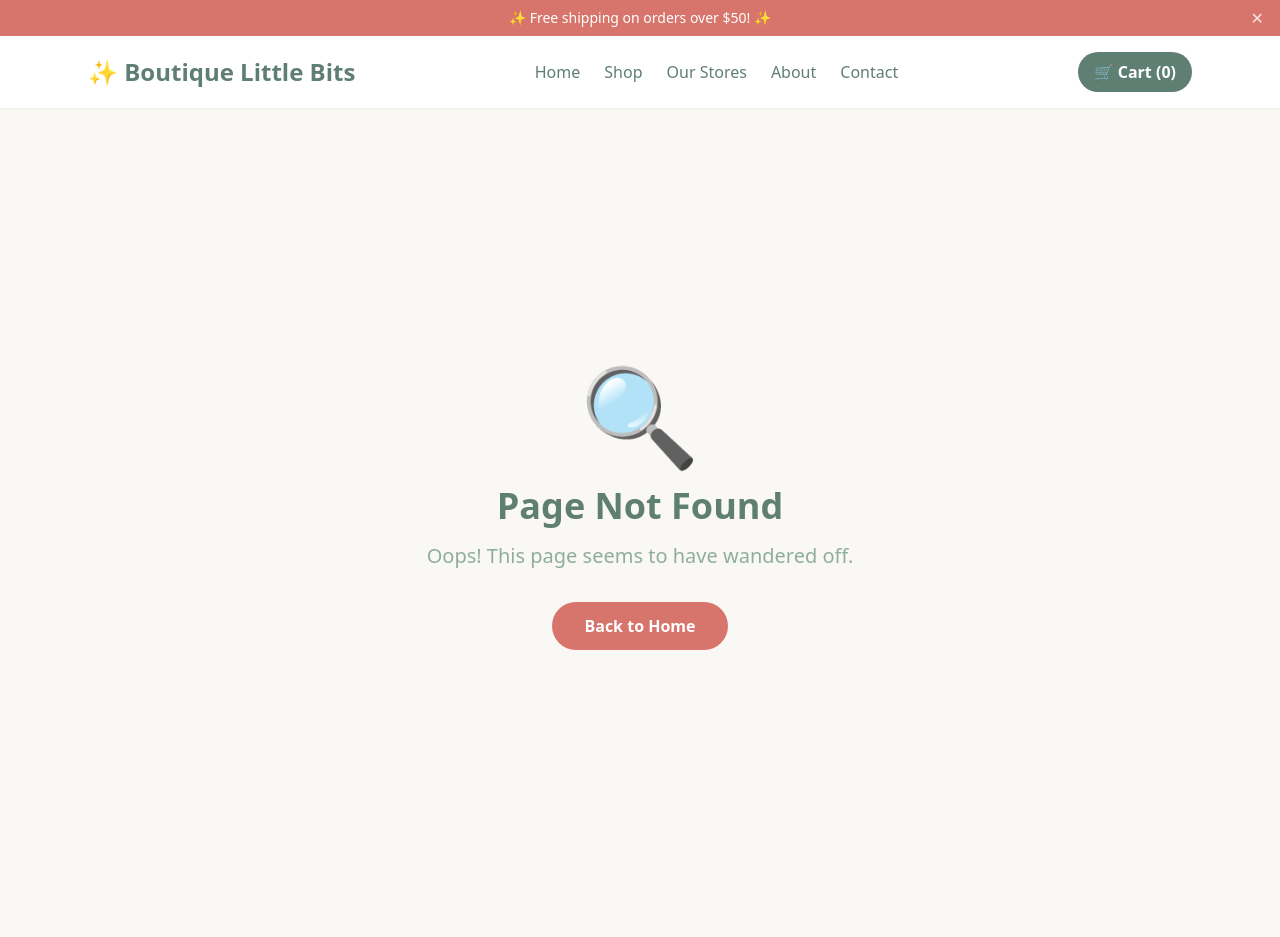
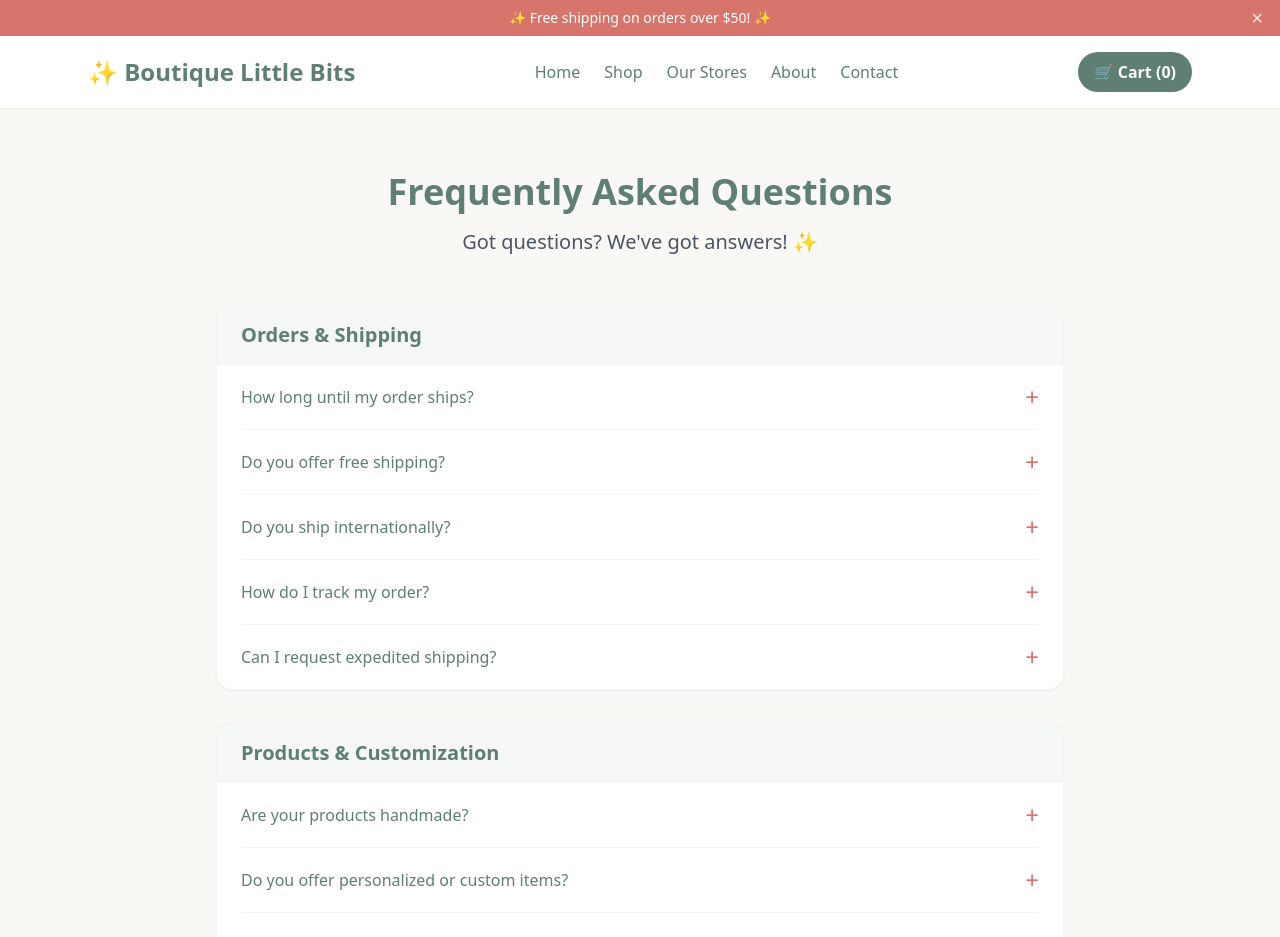
Before and after one commit to BoutiqueLittleBits-Admin/littlebits-hub, a Next.js app: page /faq in a window 1280 px wide. Before the commit this address had no page. Shown: the top 937 px of the page. Built offline with nearby package versions, Linux system fonts and the light colour scheme.

Commit message:
Create page.js

```diff
--- /dev/null
+++ b/app/faq/page.js
@@ -0,0 +1,183 @@
+"use client";
+import { useState } from 'react';
+
+const faqs = [
+  {
+    category: "Orders & Shipping",
+    questions: [
+      {
+        q: "How long until my order ships?",
+        a: "Most orders ship within 1-3 business days. Personalized items require up to 10 business days for customization. Some holiday and seasonal items have specific ship dates noted in their listings."
+      },
+      {
+        q: "Do you offer free shipping?",
+        a: "Yes! Orders over $50 qualify for FREE standard shipping within the US. 🎉"
+      },
+      {
+        q: "Do you ship internationally?",
+        a: "Yes, we ship worldwide! International orders typically take 2-4 weeks depending on destination and customs processing. The buyer is responsible for any customs duties or import fees."
+      },
+      {
+        q: "How do I track my order?",
+        a: "Once your order ships, you'll receive an email with tracking information. You can use that link to follow your package's journey!"
+      },
+      {
+        q: "Can I request expedited shipping?",
+        a: "Expedited shipping requests are handled on a case-by-case basis. Please contact us before placing your order if you need rush delivery, and we'll do our best to accommodate you."
+      }
+    ]
+  },
+  {
+    category: "Products & Customization",
+    questions: [
+      {
+        q: "Are your products handmade?",
+        a: "Our gift bags, kits, and holiday advent collections are hand-curated with intention and thoughtfulness — each one is put together with care to create a meaningful experience. Personalized items are handmade just for you!"
+      },
+      {
+        q: "Do you offer personalized or custom items?",
+        a: "Yes! Many of our products offer personalization options, which are noted in the individual listings. For special custom requests beyond what's listed, please contact us and we'll see what we can do!"
+      },
+      {
+        q: "Can I add a gift note to my order?",
+        a: "Absolutely! You can add a personalized gift message at checkout. It's perfect for sending gifts directly to loved ones."
+      },
+      {
+        q: "Do you offer gift wrapping?",
+        a: "Yes! Gift wrapping is available as an add-on at checkout. Your item will arrive beautifully wrapped and ready to give."
+      }
+    ]
+  },
+  {
+    category: "Changes & Cancellations",
+    questions: [
+      {
+        q: "Can I change or cancel my order?",
+        a: "Non-personalized orders can be changed or cancelled any time before they ship — just contact us ASAP! Personalized and custom orders cannot be cancelled once production begins, as they're made specifically for you."
+      },
+      {
+        q: "What if I entered the wrong shipping address?",
+        a: "Contact us immediately! If your order hasn't shipped yet, we can update the address. Once shipped, we cannot change the destination."
+      }
+    ]
+  },
+  {
+    category: "Returns & Issues",
+    questions: [
+      {
+        q: "What is your return policy?",
+        a: "Due to the hand-curated nature of our products, all sales are final. We do not accept returns or exchanges. Please review product descriptions carefully before ordering."
+      },
+      {
+        q: "What if my item arrives damaged?",
+        a: "Oh no! Please take photos of the damage (item and packaging) and contact us within 48 hours of delivery. Photos help us file a claim with USPS, and we'll work with you on a resolution."
+      },
+      {
+        q: "What if I received the wrong item?",
+        a: "We're so sorry! Contact us right away and we'll send the correct item at no extra cost. You're welcome to keep the wrong item — consider it a little bonus gift! 💝"
+      },
+      {
+        q: "My package says delivered but I don't have it. What do I do?",
+        a: "First, check with neighbors and your local post office. If still missing, contact us and we'll file a claim with USPS and work with you on next steps."
+      }
+    ]
+  },
+  {
+    category: "Payment & Security",
+    questions: [
+      {
+        q: "What payment methods do you accept?",
+        a: "We accept all major credit cards (Visa, Mastercard, American Express, Discover) through our secure Stripe checkout. Apple Pay and Google Pay are also available."
+      },
+      {
+        q: "Is my payment information secure?",
+        a: "Absolutely! All payments are processed through Stripe, a PCI-compliant payment processor. We never see or store your full credit card information."
+      }
+    ]
+  },
+  {
+    category: "Business Info",
+    questions: [
+      {
+        q: "Do you have a physical store?",
+        a: "We're an online-only boutique! This allows us to offer unique, curated items to customers everywhere. You can find us at local markets and pop-up events too — follow us on social media for announcements!"
+      },
+      {
+        q: "Do you offer wholesale pricing?",
+        a: "We don't currently offer wholesale pricing. All items are sold at retail prices through our website."
+      },
+      {
+        q: "How can I contact you?",
+        a: "Visit our Contact page to send us a message! We typically respond within 24-48 hours."
+      }
+    ]
+  }
+];
+
+function FAQItem({ question, answer }) {
+  const [isOpen, setIsOpen] = useState(false);
+
+  return (
+    <div className="border-b border-gray-100 last:border-b-0">
+      <button
+        onClick={() => setIsOpen(!isOpen)}
+        className="w-full py-4 flex items-center justify-between text-left hover:text-brand-coral transition-colors"
+      >
+        <span className="font-medium text-brand-sage pr-4">{question}</span>
+        <span className="text-2xl text-brand-coral flex-shrink-0">
+          {isOpen ? '−' : '+'}
+        </span>
+      </button>
+      {isOpen && (
+        <div className="pb-4 pr-8">
+          <p className="text-gray-600 leading-relaxed">{answer}</p>
+        </div>
+      )}
+    </div>
+  );
+}
+
+export default function FAQPage() {
+  return (
+    <div className="min-h-screen">
+      <section className="max-w-4xl mx-auto py-16 px-6">
+        <h1 className="text-4xl font-bold text-brand-sage mb-4 text-center">
+          Frequently Asked Questions
+        </h1>
+        <p className="text-xl text-gray-600 mb-12 text-center">
+          Got questions? We've got answers! ✨
+        </p>
+
+        <div className="space-y-8">
+          {faqs.map((section, idx) => (
+            <div key={idx} className="bg-white rounded-2xl shadow-sm border border-gray-100 overflow-hidden">
+              <div className="bg-brand-mint/10 px-6 py-4">
+                <h2 className="text-xl font-semibold text-brand-sage">{section.category}</h2>
+              </div>
+              <div className="px-6">
+                {section.questions.map((item, qIdx) => (
+                  <FAQItem key={qIdx} question={item.q} answer={item.a} />
+                ))}
+              </div>
+            </div>
+          ))}
+        </div>
+
+        <div className="mt-12 text-center bg-brand-coral/10 rounded-2xl p-8">
+          <h3 className="text-2xl font-semibold text-brand-sage mb-4">
+            Still have questions?
+          </h3>
+          <p className="text-gray-600 mb-6">
+            We're here to help! Reach out and we'll get back to you within 24-48 hours.
+          </p>
+          <a
+            href="/contact"
+            className="inline-block bg-brand-coral text-white px-8 py-3 rounded-full font-semibold hover:bg-brand-sage transition-colors"
+          >
+            Contact Us
+          </a>
+        </div>
+      </section>
+    </div>
+  );
+}
```
